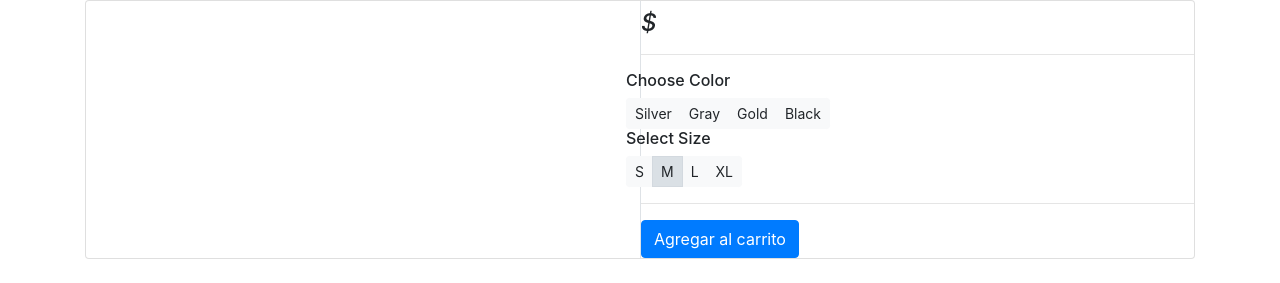
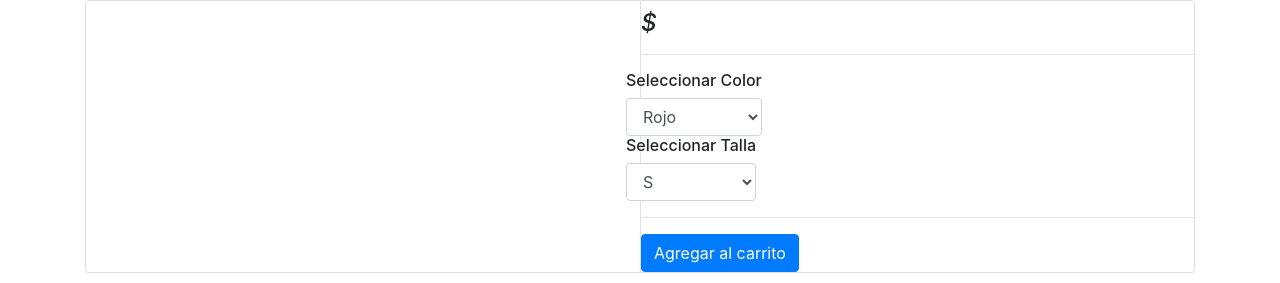
Before and after one commit to MarcoCarrillo/ecommerce-django, a Django app: template templates/store/product_detail.html in a window 1280 px wide. Shown: the part 342-625 px from the top of the page. Run offline with Django 3.2, Linux system fonts and the light colour scheme; the template is opened without the code that fills it, so the values that code supplies are empty; some libraries are stand-ins or nearby versions.

Commit message:
Variants
Comenzando con la funcionalidad de seleccionar talla o color en el detalle del producto

```diff
--- a/templates/store/product_detail.html
+++ b/templates/store/product_detail.html
@@ -18,6 +18,10 @@
 </article> <!-- gallery-wrap .end// -->
 		</aside>
 		<main class="col-md-6 border-left">
+
+
+
+<form action="{% url 'add_cart' single_product.id%}" method="GET">
 	<article class="content-body">
 
 		<h2 class="title">{{single_product.product_name}}</h2>
@@ -32,40 +36,22 @@
 		<hr>
 			<div class="row">
 				<div class="item-option-select">
-			<h6>Choose Color</h6>
-			<div class="btn-group btn-group-sm btn-group-toggle" data-toggle="buttons">
-			  <label class="btn btn-light">
-			    <input type="radio" name="radio_color"> Silver
-			  </label>
-			  <label class="btn btn-light">
-			    <input type="radio" name="radio_color" > Gray
-			  </label>
-			  <label class="btn btn-light active">
-			    <input type="radio" name="radio_color checked"> Gold
-			  </label>
-			  <label class="btn btn-light">
-			    <input type="radio" name="radio_color"> Black
-			  </label>
-			</div>
+					<h6>Seleccionar Color</h6>
+					<select class='form-control' name='color' >
+						<option value='rojo'>Rojo</option>
+						<option value='azul'>Azul</option>
+						<option value='verde'>Verde</option>
+					</select>
 				</div>
 			</div> <!-- row.// -->
 			<div class="row">
 				<div class="item-option-select">
-			<h6>Select Size</h6>
-			<div class="btn-group btn-group-sm btn-group-toggle" data-toggle="buttons">
-			  <label class="btn btn-light">
-			    <input type="radio" name="radio_color"> S
-			  </label>
-			  <label class="btn btn-light active">
-			    <input type="radio" name="radio_color" checked> M
-			  </label>
-			  <label class="btn btn-light">
-			    <input type="radio" name="radio_color"> L
-			  </label>
-			  <label class="btn btn-light">
-			    <input type="radio" name="radio_color"> XL
-			  </label>
-			</div>
+					<h6>Seleccionar Talla</h6>
+					<select class='form-control' name='talla' >
+						<option value='small'>S</option>
+						<option value='medium'>M</option>
+						<option value='large'>L</option>
+					</select>
 				</div>
 			</div> <!-- row.// -->
 			<hr>
@@ -77,10 +63,16 @@
 					<a href="#" class="btn  btn-success"> <span class="text">Producto agregado al carrito</span> <i class="fas fa-check"></i>  </a>
 					<a href="{% url 'cart'%}" class="btn  btn-outline-primary"> <span class="text">Ver carrito de compras</span> <i class="fas fa-eye"></i>  </a>
 				{%else%}
-	    	<a href="{% url 'add_cart' single_product.id%}" class="btn  btn-primary"> <span class="text">Agregar al carrito</span> <i class="fas fa-shopping-cart"></i>  </a>
+					<button type="submit" class="btn  btn-primary"> <span class="text">Agregar al carrito</span> <i class="fas fa-shopping-cart"></i>  </button>
 				{%endif%}
 			{%endif%}
+
 	</article> <!-- product-info-aside .// -->
+</form>
+
+
+
+
 		</main> <!-- col.// -->
 	</div> <!-- row.// -->
 </div> <!-- card.// -->
```
Lines whose indentation alone changed are shown as unchanged.
